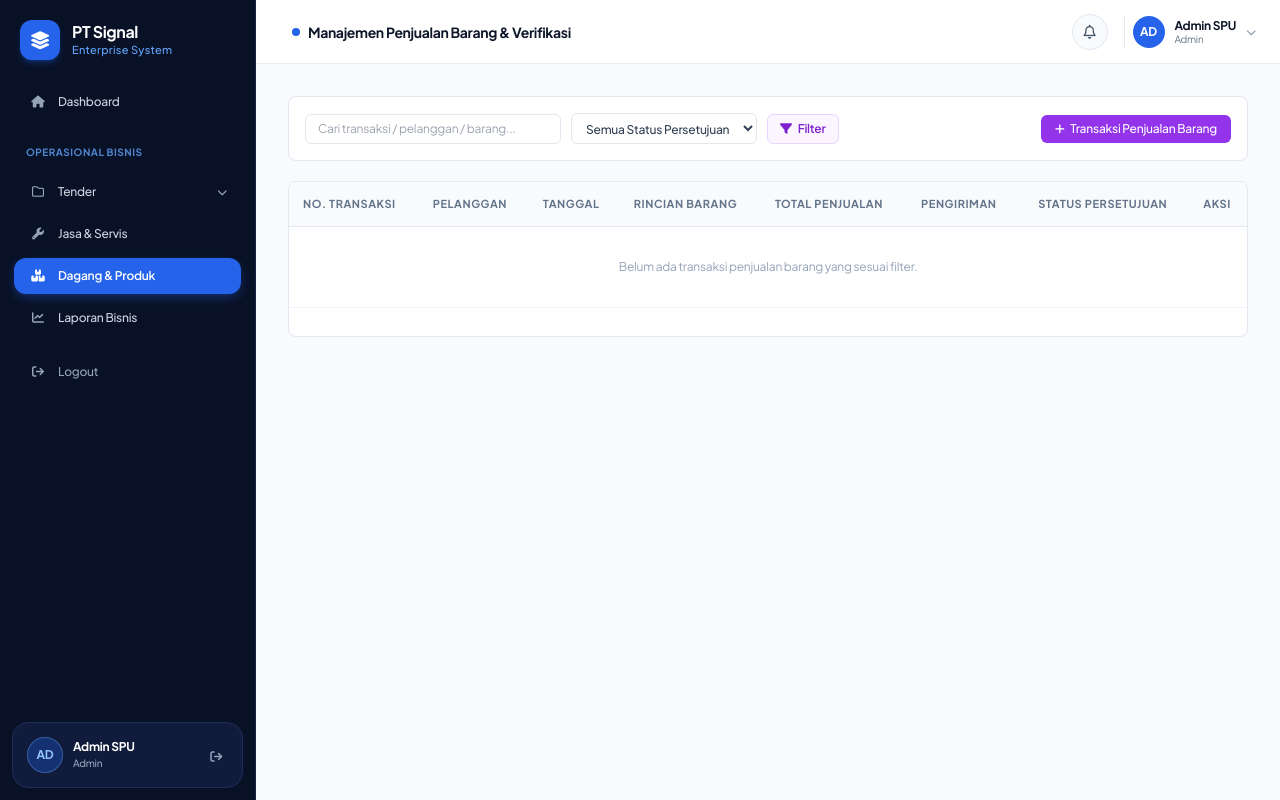
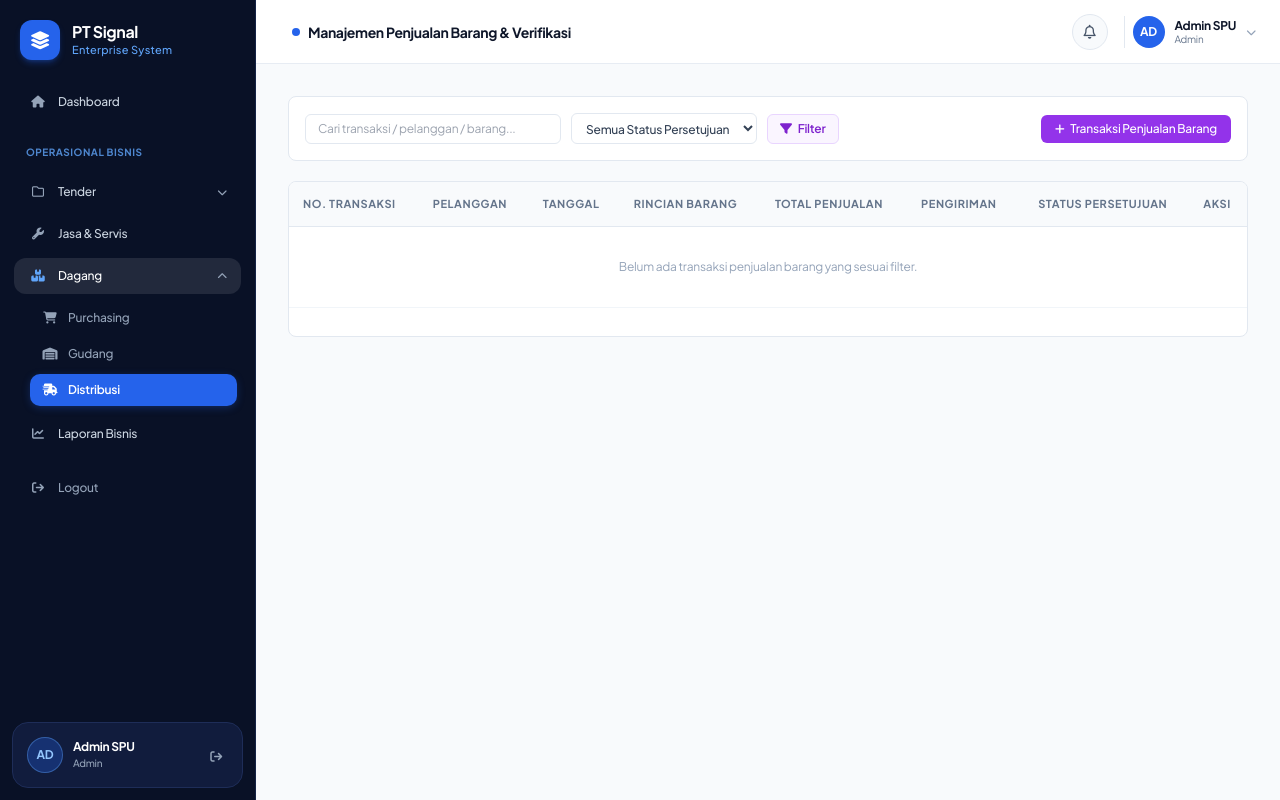
Before and after one commit to 19240996-creator/Project-PKL-SignalNiagaJasaTender, a Laravel app: page /sales in a window 1280 px wide. Run offline with Laravel 10, Linux system fonts and the light colour scheme; a user stored in the database is signed in; data comes from the database, SQL or seed files in the repository; some libraries are stand-ins or nearby versions.

Commit message:
barang dagang

```diff
--- a/app/Http/Controllers/SalesController.php
+++ b/app/Http/Controllers/SalesController.php
@@ -42,7 +42,9 @@
         $products = Product::where('is_active', true)->get();
         $tenders = Tender::with('client')->get();
 
-        return view('sales.index', compact('sales', 'products', 'tenders', 'pendingCount'));
+        $distributionMode = $request->routeIs('distribusi.*');
+
+        return view('sales.index', compact('sales', 'products', 'tenders', 'pendingCount', 'distributionMode'));
     }
 
     public function store(Request $request, SalesService $service): RedirectResponse
--- a/app/Services/ProcurementService.php
+++ b/app/Services/ProcurementService.php
@@ -23,7 +23,7 @@
                 'tender_id' => $data['tender_id'] ?? null,
                 'procurement_date' => $data['procurement_date'] ?? now()->toDateString(),
                 'total_amount' => $totalAmount,
-                'status' => $data['status'] ?? 'Received',
+                'status' => $data['status'] ?? 'Processing',
                 'notes' => $data['notes'] ?? null,
                 'created_by' => $userId,
             ]);
@@ -38,7 +38,7 @@
                     'subtotal' => $subtotal,
                 ]);
 
-                if (($data['status'] ?? 'Received') === 'Received') {
+                if (($data['status'] ?? 'Processing') === 'Received') {
                     StockMovement::create([
                         'product_id' => $item['product_id'],
                         'movement_type' => 'IN',
--- a/resources/views/layouts/app.blade.php
+++ b/resources/views/layouts/app.blade.php
@@ -290,16 +290,54 @@
                         </a>
 
                         <!-- 4. Domain Dagang -->
-                        <a href="{{ route('sales.index') }}"
-                           class="group flex items-center justify-between px-3.5 py-2.5 text-xs font-medium rounded-xl text-slate-300 hover:bg-white/10 hover:text-white transition-all {{ request()->routeIs('sales.*') || request()->routeIs('perdagangan.*') ? 'sidebar-item-active' : '' }}">
-                            <div class="flex items-center space-x-2.5 truncate">
-                                <i class="fa-solid fa-boxes-stacked w-5 text-center text-slate-400 group-hover:text-white"></i>
-                                <span class="ml-1 truncate">Dagang & Produk</span>
+                        @php
+                            $isDagangActive = request()->routeIs('purchasing.*')
+                                || request()->routeIs('procurements.*')
+                                || request()->routeIs('gudang.*')
+                                || request()->routeIs('products.*')
+                                || request()->routeIs('distribusi.*')
+                                || request()->routeIs('sales.*')
+                                || request()->routeIs('perdagangan.*')
+                                || request()->routeIs('suppliers.*');
+                        @endphp
+                        <div x-data="{ dagangOpen: {{ $isDagangActive ? 'true' : 'false' }} }" class="space-y-1">
+                            <button type="button"
+                                    @click="dagangOpen = !dagangOpen"
+                                    class="w-full group flex items-center justify-between px-3.5 py-2.5 text-xs font-medium rounded-xl transition-all {{ $isDagangActive ? 'text-white bg-white/10' : 'text-slate-300 hover:bg-white/10 hover:text-white' }}"
+                                    :aria-expanded="dagangOpen.toString()">
+                                <div class="flex items-center space-x-2.5 truncate">
+                                    <i class="fa-solid fa-boxes-stacked w-5 text-center {{ $isDagangActive ? 'text-blue-400' : 'text-slate-400 group-hover:text-white' }}"></i>
+                                    <span class="ml-1 truncate">Dagang</span>
+                                </div>
+                                <i class="fa-solid text-[10px] text-slate-400 transition-transform duration-200"
+                                   :class="dagangOpen ? 'fa-chevron-up text-blue-400' : 'fa-chevron-down'"></i>
+                            </button>
+
+                            <div x-show="dagangOpen"
+                                 x-transition:enter="transition ease-out duration-150"
+                                 x-transition:enter-start="opacity-0 -translate-y-1"
+                                 x-transition:enter-end="opacity-100 translate-y-0"
+                                 class="pl-4 pr-1 py-1 space-y-1"
+                                 x-cloak>
+                                <a href="{{ route('purchasing.index') }}"
+                                   class="group flex items-center justify-between px-3 py-2 text-xs font-medium rounded-lg transition-all {{ request()->routeIs('purchasing.*') || request()->routeIs('procurements.*') || request()->routeIs('suppliers.*') ? 'sidebar-subitem-active' : 'text-slate-400 hover:bg-white/5 hover:text-white' }}">
+                                    <span class="flex items-center gap-2.5 truncate">
+                                        <i class="fa-solid fa-cart-shopping w-4 text-center"></i>
+                                        <span class="truncate">Purchasing</span>
+                                    </span>
+                                </a>
+                                <a href="{{ route('gudang.index') }}"
+                                   class="group flex items-center px-3 py-2 text-xs font-medium rounded-lg transition-all {{ request()->routeIs('gudang.*') || request()->routeIs('products.*') ? 'sidebar-subitem-active' : 'text-slate-400 hover:bg-white/5 hover:text-white' }}">
+                                    <i class="fa-solid fa-warehouse w-4 text-center mr-2.5"></i>
+                                    <span class="truncate">Gudang</span>
+                                </a>
+                                <a href="{{ route('distribusi.index') }}"
+                                   class="group flex items-center px-3 py-2 text-xs font-medium rounded-lg transition-all {{ request()->routeIs('distribusi.*') || request()->routeIs('sales.*') || request()->routeIs('perdagangan.*') ? 'sidebar-subitem-active' : 'text-slate-400 hover:bg-white/5 hover:text-white' }}">
+                                    <i class="fa-solid fa-truck-fast w-4 text-center mr-2.5"></i>
+                                    <span class="truncate">Distribusi</span>
+                                </a>
                             </div>
-                            @if($pendingSales > 0)
-                                <span class="px-2 py-0.5 text-[10px] font-bold bg-blue-600 text-white rounded-full">{{ $pendingSales }}</span>
-                            @endif
-                        </a>
+                        </div>
 
                         <!-- 5. Laporan Bisnis -->
                         <a href="{{ route('laporan.index') }}"
--- a/resources/views/sales/index.blade.php
+++ b/resources/views/sales/index.blade.php
@@ -1,7 +1,7 @@
 @extends('layouts.app')
 
-@section('title', 'Penjualan Barang')
-@section('header-title', 'Manajemen Penjualan Barang & Verifikasi')
+@section('title', $distributionMode ? 'Distribusi Barang' : 'Penjualan Barang')
+@section('header-title', $distributionMode ? 'Distribusi Barang ke Proyek & Pelanggan' : 'Manajemen Penjualan Barang & Verifikasi')
 
 @section('content')
 <div class="space-y-5" x-data="{
@@ -53,6 +53,13 @@
             <a href="{{ route('sales.index', ['approval_status' => 'pending']) }}" class="px-3 py-1.5 bg-amber-500 hover:bg-amber-600 text-white rounded-md text-xs font-medium transition inline-flex items-center gap-1.5 self-start sm:self-auto">
                 Tampilkan Hanya Pending
             </a>
+        </div>
+    @endif
+
+    @if($distributionMode)
+        <div class="rounded-lg border border-blue-100 bg-blue-50/70 px-4 py-3 text-xs text-blue-800 flex items-start gap-2">
+            <i class="fa-solid fa-truck-fast mt-0.5 text-blue-600"></i>
+            <span>Gunakan transaksi ini untuk mencatat daftar barang, tujuan pengiriman, catatan pengiriman, dan status penerimaan. Setiap barang keluar tetap tercatat sebagai mutasi stok.</span>
         </div>
     @endif
 
--- a/routes/web.php
+++ b/routes/web.php
@@ -141,6 +141,7 @@
         Route::delete('/suppliers/{supplier}', [SupplierController::class, 'destroy'])->name('suppliers.destroy');
 
         Route::get('/procurements', [ProcurementController::class, 'index'])->name('procurements.index');
+        Route::get('/purchasing', [ProcurementController::class, 'index'])->name('purchasing.index');
         Route::post('/procurements', [ProcurementController::class, 'store'])->name('procurements.store');
         Route::post('/procurements/{procurement}/receive', [ProcurementController::class, 'receive'])->name('procurements.receive');
     });
@@ -148,6 +149,7 @@
     // Modul Produk & Warehouse (Admin input, Manager approve, Owner monitoring)
     Route::middleware(['role:owner,manager,admin'])->group(function () {
         Route::get('/products', [ProductController::class, 'index'])->name('products.index');
+        Route::get('/gudang', [ProductController::class, 'index'])->name('gudang.index');
         Route::post('/products', [ProductController::class, 'store'])->name('products.store');
         Route::put('/products/{product}', [ProductController::class, 'update'])->name('products.update');
         Route::post('/products/{product}/adjust', [ProductController::class, 'adjustStock'])->name('products.adjust');
@@ -157,6 +159,7 @@
     // Modul Penjualan / Trade / Barang (Admin input, Manager approve, Owner monitoring)
     Route::middleware(['role:owner,manager,admin'])->group(function () {
         Route::get('/perdagangan', [SalesController::class, 'index'])->name('perdagangan.index');
+        Route::get('/distribusi', [SalesController::class, 'index'])->name('distribusi.index');
         Route::get('/sales', [SalesController::class, 'index'])->name('sales.index');
         Route::post('/sales', [SalesController::class, 'store'])->name('sales.store');
         Route::post('/sales/{sale}/approve', [SalesController::class, 'approve'])->name('sales.approve');
```
Also changed, not shown: app/Http/Controllers/TenderProjectController.php (+23 -5 lines).
